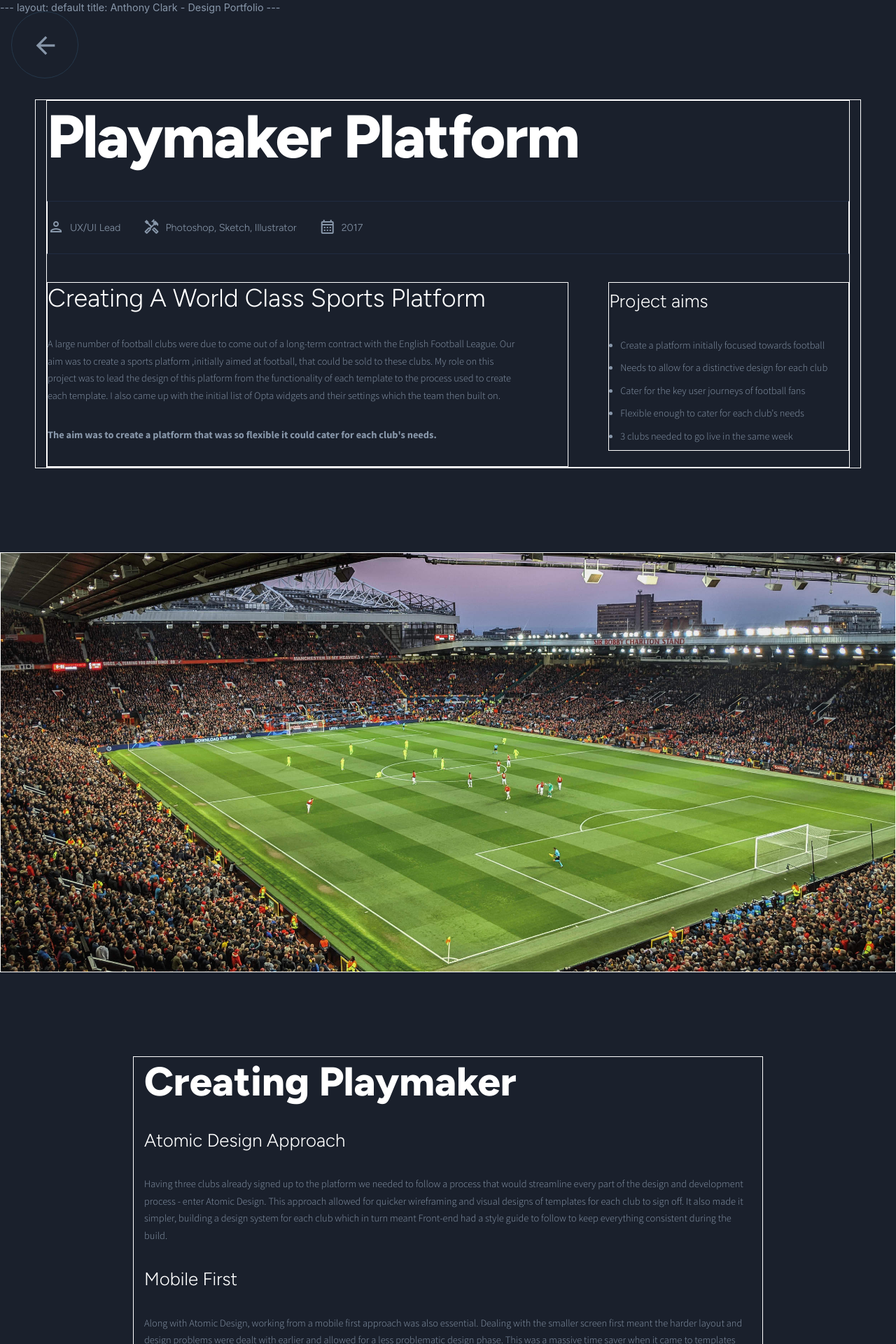
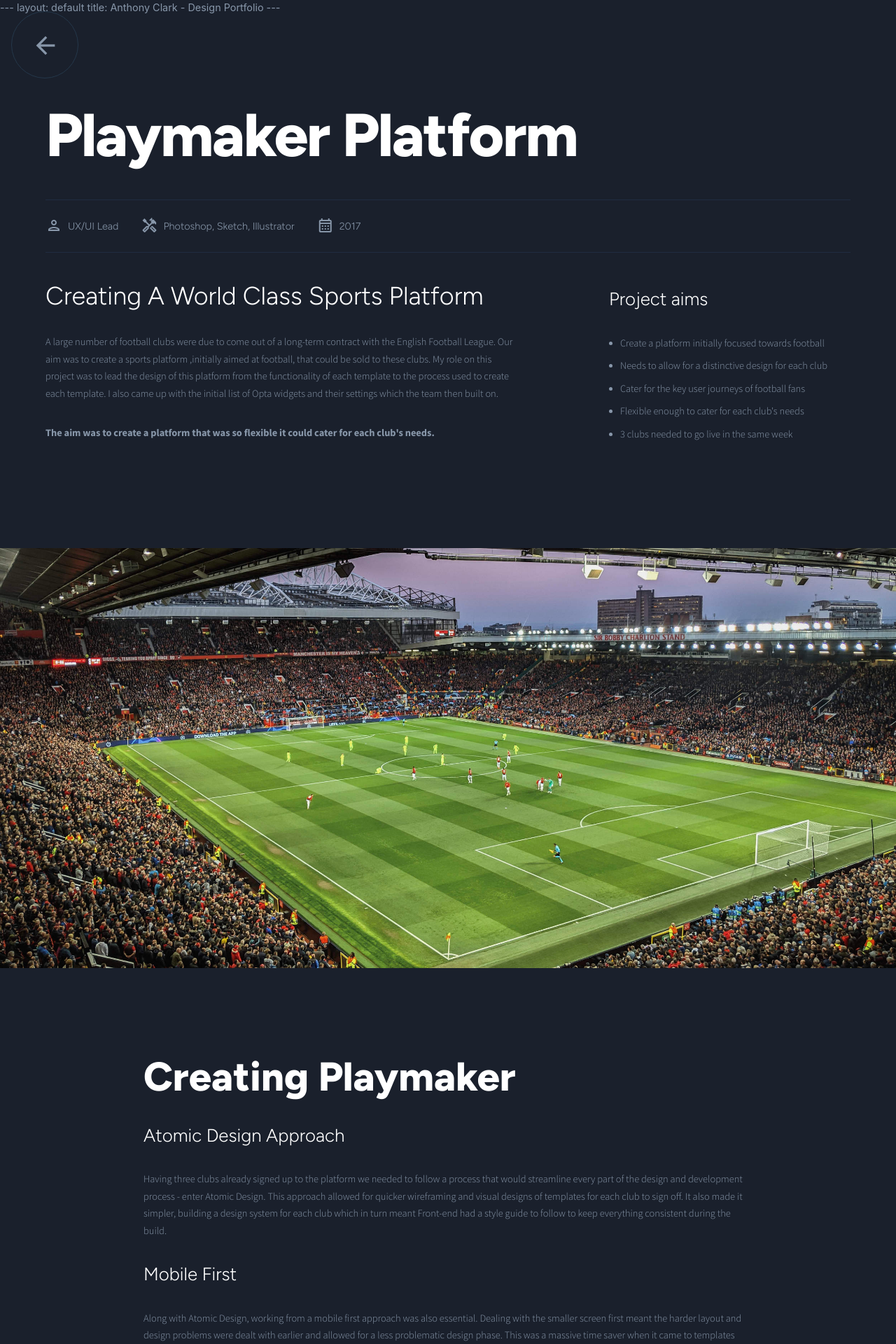
Before and after one commit to anthony-clark/AnthonyClark.github.io, a Jekyll site: the page index.html, which Jekyll copies as it is, in a window 1280 px wide. Shown: the top 1920 px of the page at 70% size. Built offline with Jekyll 4.4.1, drawn with Linux system fonts in a browser that asks for light colours; nearby versions of some CDN libraries.

Commit message:
removing div borders

```diff
--- a/css/main.css
+++ b/css/main.css
@@ -142,7 +142,7 @@
 img{
     width: 100%;
 }
-div{border:1px solid #fff;}
+/*div{border:1px solid #fff;}*/
 
 .hero-image{
 background-attachment: fixed;
```
